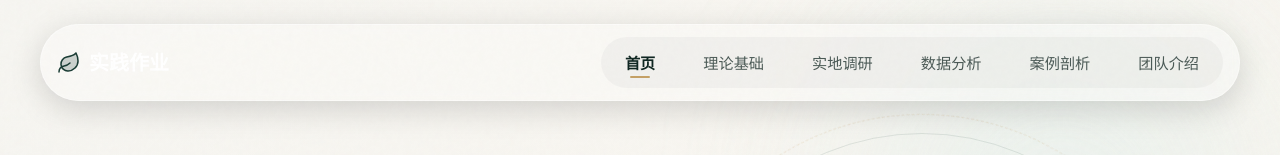
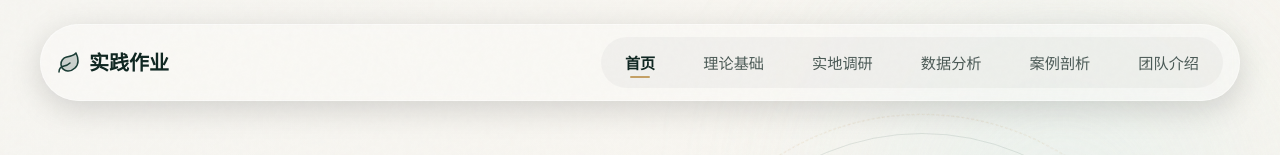
Before and after one commit to HaaaaE/ideological-and-political-education-course-project, a React (Vite) app: page / in a window 1280 px wide. Shown: the top 155 px of the page. Built offline with nearby package versions, Linux system fonts and the light colour scheme; a web font is replaced by a local one.

Commit message:
调整团队页脚中 logo 文本的样式，确保其在 footer 中正确显示

```diff
--- a/src/components/Team.css
+++ b/src/components/Team.css
@@ -314,7 +314,7 @@
   font-size: 2rem;
 }
 
-.logo-text {
+.team-footer .logo-text {
   font-family: var(--font-display);
   font-size: 1.25rem;
   color: white !important;
```
